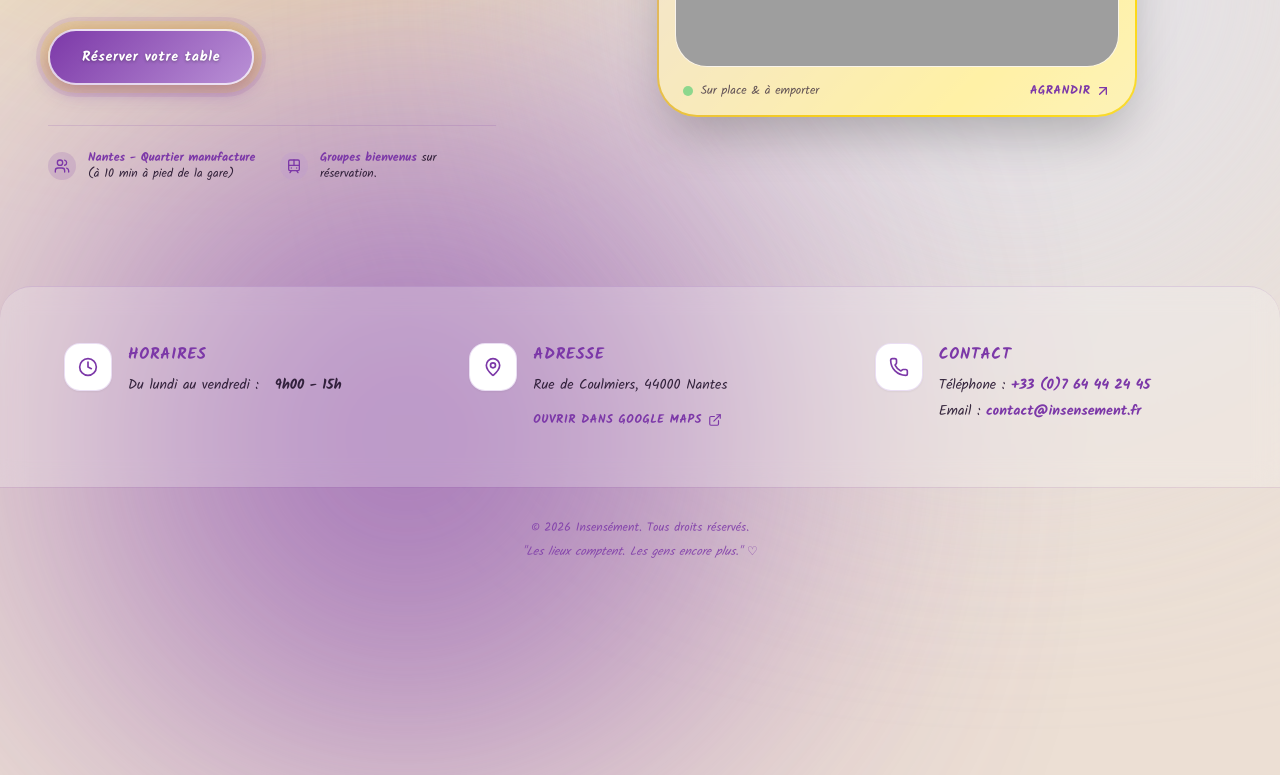
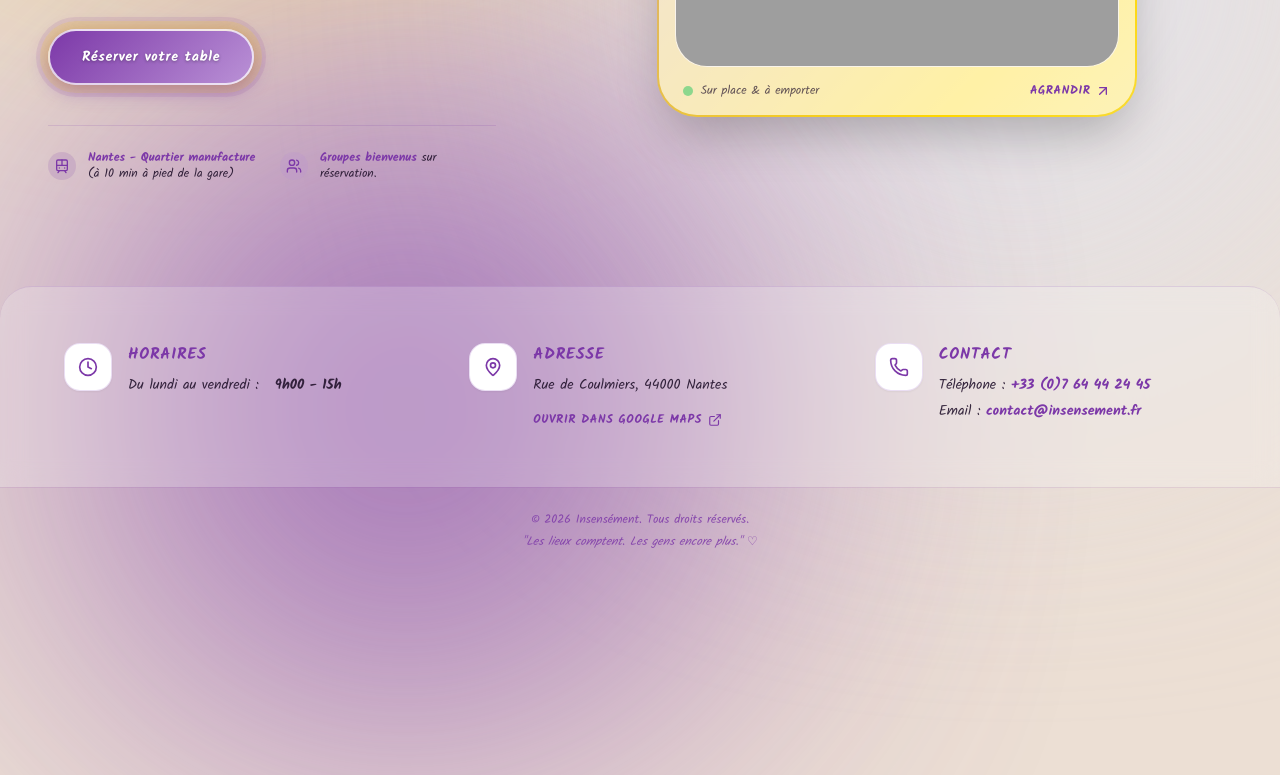
Before and after one commit to cha-fa/insensement, a plain HTML site: page index.html in a window 1280 px wide. Shown: the part 836-1611 px from the top of the page. After the commit the page ends 1582 px from the top, so only its background shows below. Drawn offline with nearby package versions, Linux system fonts and the light colour scheme; grey boxes are pictures that could not be loaded.

Commit message:
icon, footer

```diff
--- a/index.html
+++ b/index.html
@@ -169,13 +169,13 @@
             <div class="grid grid-cols-1 sm:grid-cols-2 gap-4 text-left max-w-md mx-auto lg:mx-0 border-t border-[#7C38A8]/15 pt-6">
                 <div class="flex items-start gap-3">
                     <span class="p-1.5 rounded-full bg-[#7C38A8]/15 text-[#7C38A8] mt-0.5 flex items-center justify-center">
-                        <i data-lucide="users" class="w-4 h-4"></i>
+                        <i data-lucide="train" class="w-4 h-4"></i>
                     </span>
                     <p class="text-xs text-[#22132C]/90"><strong class="text-[#7C38A8] font-semibold">Nantes - Quartier manufacture</strong> (à 10 min à pied de la gare)</p>
                 </div>
                 <div class="flex items-start gap-3">
                     <span class="p-1.5 rounded-full bg-[#BA91D6]/20 text-[#7C38A8] mt-0.5 flex items-center justify-center">
-                        <i data-lucide="train" class="w-4 h-4 text-[#7C38A8]"></i>
+                        <i data-lucide="users" class="w-4 h-4 text-[#7C38A8]"></i>
                     </span>
                     <p class="text-xs text-[#22132C]/90"><strong class="text-[#7C38A8] font-semibold">Groupes bienvenus</strong> sur réservation.</p>
                 </div>
@@ -300,9 +300,9 @@
 
 
     <!-- FOOTER -->
-    <footer class="w-full py-8 text-center text-xs text-[#7C38A8]/85 relative z-10 border-t border-[#7C38A8]/10">
+    <footer class="w-full pt-6 pb-4 text-center text-xs text-[#7C38A8]/85 relative z-10 border-t border-[#7C38A8]/10">
         <p>© 2026 Insensément. Tous droits réservés.</p>
-        <p class="mt-2 font-medium italic">"Les lieux comptent. Les gens encore plus." ♡</p>
+        <p class="mt-1.5 font-medium italic">"Les lieux comptent. Les gens encore plus." ♡</p>
     </footer>
 
     <!-- Lucide Icons Library -->
```
